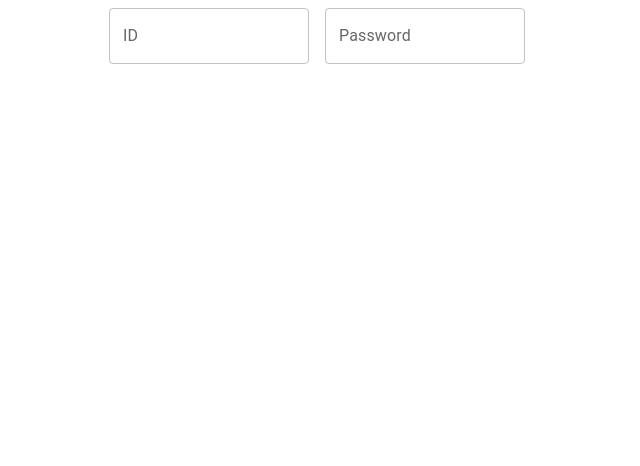
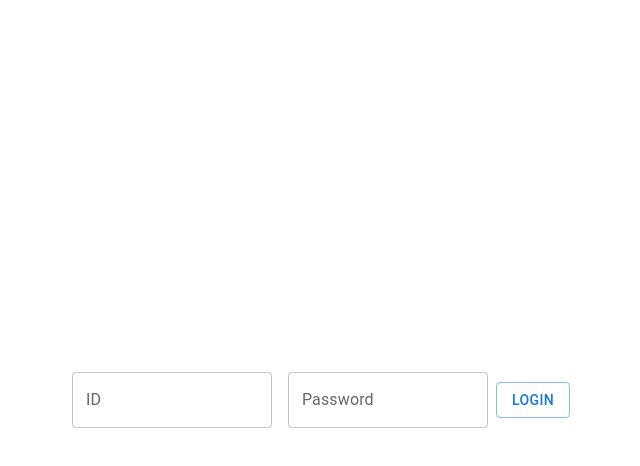
Before and after one commit to hhw12409/WTD, a React (Create React App) app in the folder frontend/: page /login in a window 1280 px wide. Shown: the top 466 px of the page, without its empty margins (323-963 px from the left). Built offline with nearby package versions, Linux system fonts and the light colour scheme.

Commit message:
Feat: 로그인 페이지 레이아웃 기본 셋팅

```diff
--- a/frontend/public/index.html
+++ b/frontend/public/index.html
@@ -1,14 +1,11 @@
 <!DOCTYPE html>
-<html lang="en">
+<html>
   <head>
     <meta charset="utf-8" />
     <link rel="icon" href="%PUBLIC_URL%/favicon.ico" />
     <meta name="viewport" content="width=device-width, initial-scale=1" />
     <meta name="theme-color" content="#000000" />
-    <meta
-      name="description"
-      content="Web site created using create-react-app"
-    />
+    <meta name="description" content="Web site created using create-react-app" />
     <link rel="apple-touch-icon" href="%PUBLIC_URL%/logo192.png" />
     <!--
       manifest.json provides metadata used when your web app is installed on a
--- a/frontend/src/components/@shared/FlexBox/FlexBox.ts
+++ b/frontend/src/components/@shared/FlexBox/FlexBox.tsx
@@ -5,6 +5,7 @@ const FlexBox = styled.div<React.CSSProperties>`
   ${({ flexDirection, justifyContent, flexWrap, alignItems, rowGap, columnGap }) =>
     Flex({ flexDirection, justifyContent, flexWrap, alignItems, rowGap, columnGap })}
   ${({ margin }) => `margin: ${margin}`};
+  ${({ height }) => `height: ${height}`};
 `;
 
 export default FlexBox;
--- a/frontend/src/pages/LoginPage/index.tsx
+++ b/frontend/src/pages/LoginPage/index.tsx
@@ -1,6 +1,7 @@
 import FlexBox from '@components/@shared/FlexBox/FlexBox';
 import Box from '@mui/material/Box';
 import TextField from '@mui/material/TextField';
+import { Button } from '@mui/material';
 import { useState } from 'react';
 
 const LoginPage = () => {
@@ -9,7 +10,7 @@ const LoginPage = () => {
     setName(event.target.value);
   };
   return (
-    <FlexBox alignItems="center" justifyContent="center">
+    <FlexBox alignItems="center" justifyContent="center" height="100vh">
       <Box
         component="form"
         sx={{
@@ -21,6 +22,7 @@ const LoginPage = () => {
         <TextField id="outlined-name" label="ID" value={name} onChange={handleChange} />
         <TextField id="outlined-uncontrolled" label="Password" type="password" />
       </Box>
+      <Button variant="outlined">Login</Button>
     </FlexBox>
   );
 };
```
